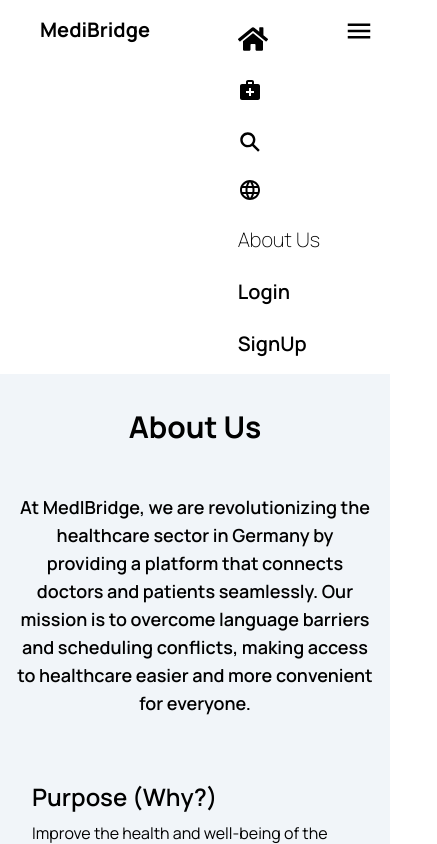
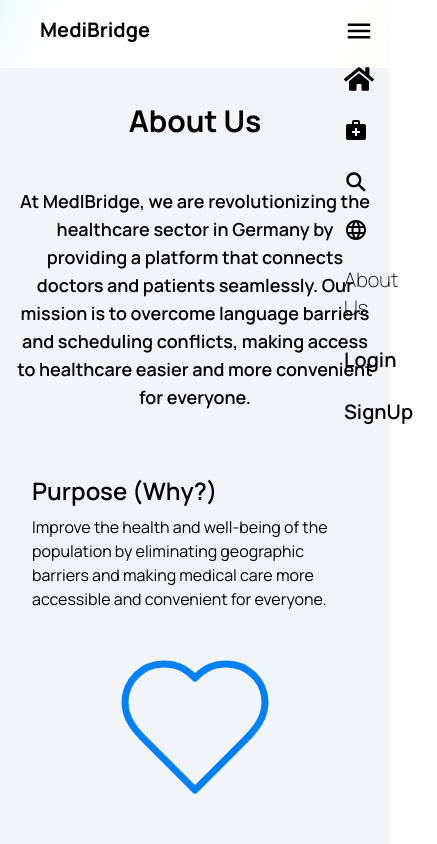
Before and after one commit to cgpakay/medibridge_frontend, a React (Vite) app: page /about-us in a window 390 px wide. Both pictures are taken after a click on the button 359 px from the left and 31 px from the top of the page. Shown: the top 844 px of the page, 437 px wide, since content can reach past the window. Built offline with nearby package versions, Linux system fonts and the light colour scheme; the HTML template or start-up script is replaced by a standard one.

Commit message:
corrected the navbar and linked the home and about us to various buttons

```diff
--- a/src/components/NavBar.jsx
+++ b/src/components/NavBar.jsx
@@ -1,6 +1,6 @@
 import { useState, useEffect } from "react";
 import { Link } from "react-router-dom";
-import headerImg from "../assets/images/header-bg.png"
+import headerImg from "../assets/images/header-bg.png";
 import { MdMenu } from "react-icons/md";
 import { FaHome } from "react-icons/fa";
 import { MdMedicalServices } from "react-icons/md";
@@ -9,7 +9,6 @@ import { MdLanguage } from "react-icons/md";
 // import { MdLogin } from "react-icons/md";
 
 const NavBar = () => {
-
   const [isOpen, setIsOpen] = useState(false);
   const [isMediumScreen, setIsMediumScreen] = useState(false);
 
@@ -22,29 +21,52 @@ const NavBar = () => {
       setIsMediumScreen(window.innerWidth < 768);
     };
 
-    window.addEventListener('resize', handleResize);
+    window.addEventListener("resize", handleResize);
     handleResize(); // Call initially to set the state based on the initial window size
 
-    return () => window.removeEventListener('resize', handleResize);
+    return () => window.removeEventListener("resize", handleResize);
   }, []);
 
-
   return (
-    <div className='flex justify-between w-full p-4 bg-slate-600' style={{ backgroundImage: `url(${headerImg})`, backgroundSize: 'cover', backgroundPosition: 'center' }} >
+    <div
+      className="flex justify-between w-full p-4 bg-slate-600"
+      style={{
+        backgroundImage: `url(${headerImg})`,
+        backgroundSize: "cover",
+        backgroundPosition: "center",
+      }}
+    >
       <div className="pl-6 font-bold text-xl">MediBridge</div>
       <div className="flex">
         {/* <MdMedicalServices />
         <IoSearchSharp /> */}
 
         {(isOpen || !isMediumScreen) && (
-          <div className={`flex gap-6 pt-2 pr-6 font-thin text-xl ${isMediumScreen ? 'flex-col' : 'flex-row'}`}>
-            <Link to="/home"><FaHome className="text-3xl" /></Link>
-            <Link to="/services" className="flex"><MdMedicalServices className="text-2xl" />&nbsp;</Link>
-            <Link to="/searchdoctor" ><IoSearchSharp className="text-2xl" /></Link>
-            <Link to="/language"><MdLanguage className="text-2xl" /></Link>
-            <Link to="/aboutus">About Us</Link>
-            <Link to="/login" className="font-semibold">Login</Link>
-            <Link to="/signup" className="font-semibold">SignUp</Link>
+          <div
+            className={`flex gap-6 pt-2 pr-6 font-thin text-xl ${
+              isMediumScreen ? "flex-col absolute mt-10" : "flex-row"
+            }`}
+          >
+            <Link to="/">
+              <FaHome className="text-3xl" />
+            </Link>
+            <Link to="/services" className="flex">
+              <MdMedicalServices className="text-2xl" />
+              &nbsp;
+            </Link>
+            <Link to="/searchdoctor">
+              <IoSearchSharp className="text-2xl" />
+            </Link>
+            <Link to="/language">
+              <MdLanguage className="text-2xl" />
+            </Link>
+            <Link to="/about-us">About Us</Link>
+            <Link to="/login" className="font-semibold">
+              Login
+            </Link>
+            <Link to="/signup" className="font-semibold">
+              SignUp
+            </Link>
           </div>
         )}
 
@@ -54,7 +76,6 @@ const NavBar = () => {
             <MdMenu className={`text-3xl`} />
           </button>
         </div>
-
       </div>
     </div>
   );
--- a/src/pages/AboutUs.jsx
+++ b/src/pages/AboutUs.jsx
@@ -183,7 +183,7 @@ const AboutUs = () => {
       </section>
 
       <section>
-        <h2 className="text-3xl font-bold mb-4 text-center">
+        <h2 className="text-3xl font-bold mb-10 text-center">
           Do you have any questions? Contact us
         </h2>
         <form onSubmit={handleSubmit} className="space-y-4 max-w-lg mx-auto">
--- a/src/pages/Home.jsx
+++ b/src/pages/Home.jsx
@@ -1,4 +1,3 @@
-import React from "react";
 import Testimonials from "../components/Testimonials";
 import OurServices from "../components/OurServices";
 import Faq from "../components/Faq/Faq";
--- a/src/pages/Login.jsx
+++ b/src/pages/Login.jsx
@@ -1,4 +1,4 @@
-import React, { useState } from "react";
+import { useState } from "react";
 import { Link } from "react-router-dom";
 
 const Login = () => {
```
